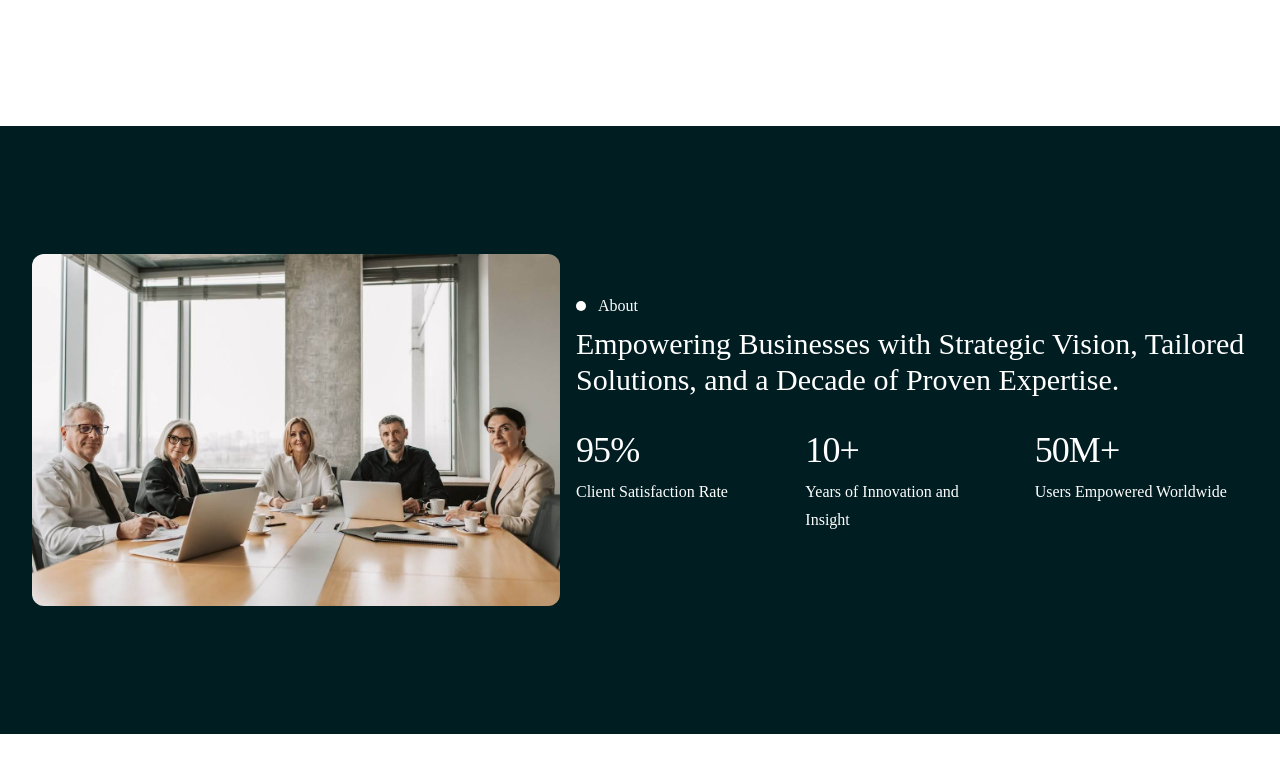
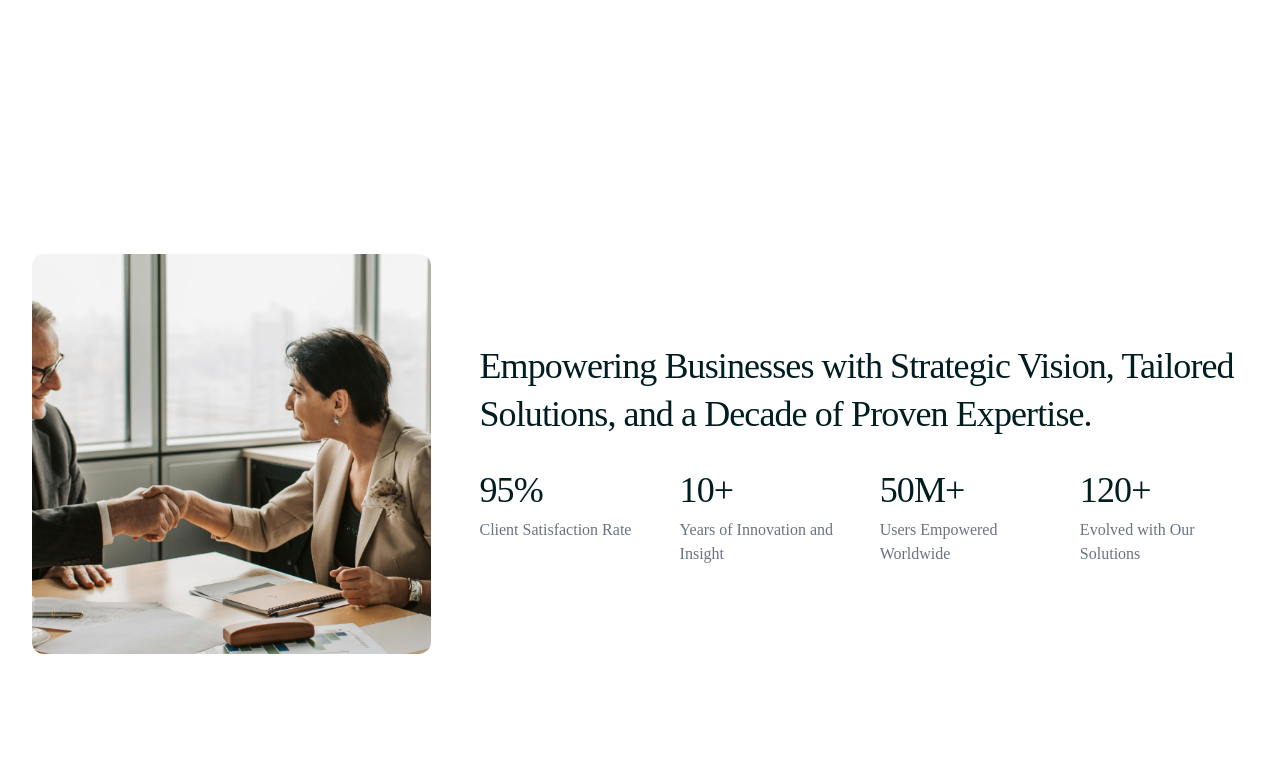
Before and after one commit to talhaozbek61/stratwise, a Next.js app: page / in a window 1280 px wide. Shown: the part 686-1458 px from the top of the page. Before the commit the page ends 1420 px from the top, so only its background shows below. Built offline with nearby package versions, Linux system fonts and the light colour scheme.

Commit message:
ix: layout improved after 7xl removal
- Removed the manually defined 7xl width to avoid layout inconsistency
- Introduced a centralized Container component for unified spacing
- Updated Hero and About sections to use the new layout structure
- Minor visual and structural issues were also resolved

```diff
--- a/app/components/about.tsx
+++ b/app/components/about.tsx
@@ -4,13 +4,15 @@ import Image from "next/image";
 
 import { motion } from "framer-motion";
 
+import Container from "./ui/container";
+
 export default function About({ content }: AboutProps) {
   return (
-    <motion.div className="bg-primary text-primary-foreground" id="about">
-      <div className="px-6 py-28 sm:py-32 lg:px-8 mx-auto max-lg:max-w-2xl lg:max-w-7xl flex max-lg:flex-col lg:gap-4 gap-12 items-center xl:justify-between">
+    <motion.div className="bg-primary-foreground/50 text-primary" id="about">
+      <Container className="flex max-lg:flex-col gap-12 items-center">
         {/* Image */}
         <motion.div
-          className="flex-1 xl:flex-initial"
+          className="flex-1 lg:flex-initial"
           initial="hidden"
           whileInView="show"
           viewport={{ once: true }}
@@ -22,46 +24,40 @@ export default function About({ content }: AboutProps) {
             alt={content.image.alt}
             width={content.image.width}
             height={content.image.height}
-            className="lg:max-w-xl w-full object-center rounded-xl"
+            className="lg:max-h-[400px] w-auto object-center rounded-xl"
           />
         </motion.div>
 
         {/* Text */}
         <motion.div
-          className="relative flex-1 xl:flex-initial max-w-2xl"
+          className="flex-1"
           initial="hidden"
           whileInView="show"
           viewport={{ once: true }}
           variants={sequentialFadeIn}
           custom={0.5}
         >
-          {/* Mark */}
-          <div className="absolute -top-8 left-0 flex items-center gap-3">
-            <div className="size-2.5 bg-primary-foreground rounded-full" />
-            <p className="text-base">About</p>
-          </div>
-
           {/* Header */}
-          <h1 className="text-2xl sm:text-3xl">{content.title}</h1>
+          <h1 className="text-2xl/10 sm:text-3xl xl:text-4xl sm:tracking-tight sm:leading-12">
+            {content.title}
+          </h1>
 
           {/* Stats */}
-          <div className="grid grid-cols-2 gap-8 lg:gap-4 md:grid-cols-3 mt-8">
+          <div className="grid grid-cols-2 gap-8 xl:grid-cols-4 mt-8">
             {content.stats.map((stat) => (
               <div
-                className={`flex flex-col items-start gap-2 max-w-40 ${
-                  stat.id == 3 ? "!max-w-none max-sm:col-span-2" : ""
-                }`}
+                className="flex flex-col items-start gap-2 max-w-40"
                 key={stat.id}
               >
-                <h4 className="text-3xl font-light tracking-tight sm:text-4xl">
+                <h4 className="text-3xl tracking-tight sm:text-4xl">
                   {stat.value}
                 </h4>
-                <p className="text-base/7 font-medium">{stat.name}</p>
+                <p className="text-base text-muted">{stat.name}</p>
               </div>
             ))}
           </div>
         </motion.div>
-      </div>
+      </Container>
     </motion.div>
   );
 }
--- a/app/components/hero-feature.tsx
+++ b/app/components/hero-feature.tsx
@@ -9,7 +9,7 @@ export default function HeroFeature({ variants }: Props) {
     <>
       {/* Feature 1 */}
       <motion.div
-        className="absolute -left-20 -top-5 max-sm:left-5 h-min bg-secondary text-primary p-4 rounded-2xl shadow-lg shadow-background/50 transition-all duration-300"
+        className="absolute md:-left-20 sm:-left-8 -top-5 max-sm:left-5 h-min bg-secondary text-primary p-4 rounded-2xl shadow-lg shadow-background/50 transition-all duration-300"
         variants={variants}
       >
         <div className="flex items-start gap-2">
@@ -23,7 +23,7 @@ export default function HeroFeature({ variants }: Props) {
             <h2 className="text-shadow-secondary-foreground font-semibold">
               Efficiency Boost
             </h2>
-            <p className="text-gray-500">Optimizing Operational Workflows</p>
+            <p className="text-muted">Optimizing Operational Workflows</p>
           </div>
         </div>
 
@@ -53,7 +53,7 @@ export default function HeroFeature({ variants }: Props) {
             <h2 className="text-shadow-secondary-foreground font-semibold">
               Tailored Business Solutions
             </h2>
-            <p className="text-gray-500">One Size Never Fits All</p>
+            <p className="text-muted">One Size Never Fits All</p>
           </div>
         </div>
 
--- a/app/components/hero.tsx
+++ b/app/components/hero.tsx
@@ -5,14 +5,16 @@ import Image from "next/image";
 
 import { motion } from "framer-motion";
 
+import Container from "./ui/container";
+
 import HeroFeature from "./hero-feature";
 
 export default function Hero({ content }: HeroProps) {
   return (
-    <section className="mx-auto max-w-7xl px-6 py-28 sm:py-32 lg:px-8 flex max-lg:flex-col max-lg:gap-16 items-center lg:justify-between h-full">
+    <Container className="flex max-lg:flex-col max-[1090px]:gap-12 items-center min-[1090px]:justify-between h-full">
       {/* Text */}
       <motion.div
-        className="lg:max-w-lg max-lg:max-w-2xl max-lg:text-center w-full"
+        className="lg:max-w-lg lg:flex-initial max-lg:text-center w-full"
         initial="hidden"
         whileInView="show"
         viewport={{ once: true }}
@@ -24,7 +26,7 @@ export default function Hero({ content }: HeroProps) {
         >
           {content.title}
         </motion.h1>
-        <motion.p className="text-gray-500 mt-4" variants={fadeInUp}>
+        <motion.p className="text-muted mt-4" variants={fadeInUp}>
           {content.paragraph}
         </motion.p>
 
@@ -60,7 +62,7 @@ export default function Hero({ content }: HeroProps) {
         {/* Features */}
         <HeroFeature variants={fadeInRight} />
       </motion.div>
-    </section>
+    </Container>
   );
 }
 
--- /dev/null
+++ b/app/components/ui/container.tsx
@@ -0,0 +1,21 @@
+import { ReactNode } from "react";
+
+import { twMerge } from "tailwind-merge";
+
+export default function Container({ children, className }: ContainerProps) {
+  return (
+    <section
+      className={twMerge(
+        "mx-auto max-lg:max-w-2xl lg:max-w-7xl px-6 py-28 sm:py-32 lg:px-8",
+        className
+      )}
+    >
+      {children}
+    </section>
+  );
+}
+
+type ContainerProps = {
+  children: ReactNode;
+  className?: string;
+};
--- a/app/globals.css
+++ b/app/globals.css
@@ -16,11 +16,13 @@
   --color-secondary: #ffff;
   --color-secondary-foreground: var(--color-primary);
 
+  --color-muted: #6a7282;
+
   --color-background: var(--background);
   --color-foreground: var(--foreground);
 
   /* Container */
-  --container-7xl: 90rem;
+  /* --container-7xl: 90rem; */
 }
 
 @media (prefers-color-scheme: dark) {
--- a/app/page.tsx
+++ b/app/page.tsx
@@ -43,5 +43,10 @@ const AboutContent = {
       name: "Users Empowered Worldwide",
       value: "50M+",
     },
+    {
+      id: 4,
+      name: "Evolved with Our Solutions",
+      value: "120+",
+    },
   ],
 };
```
Also changed, not shown: public/about.jpg, 1 other file (tests, documents, lock files or other folders).
